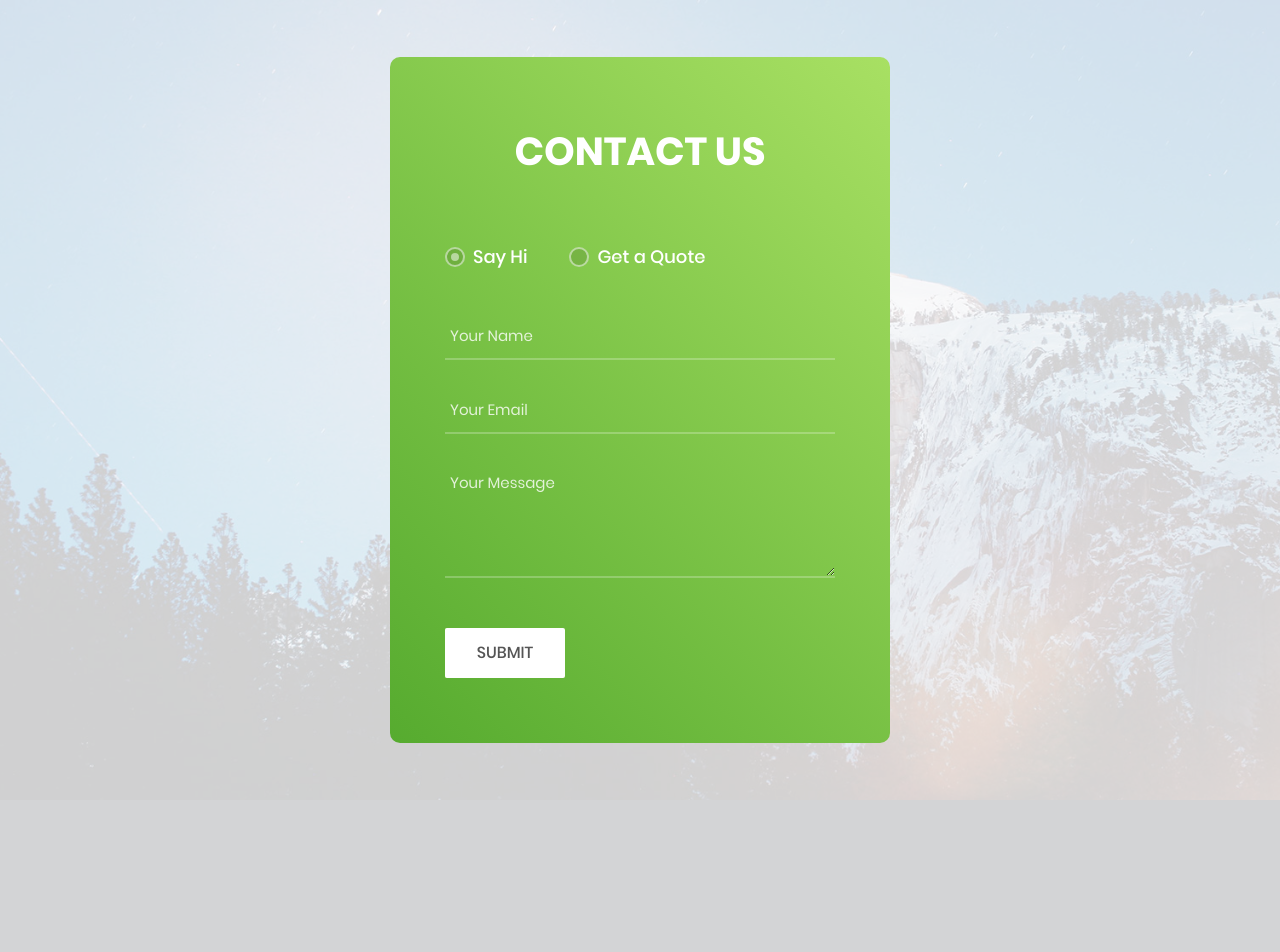
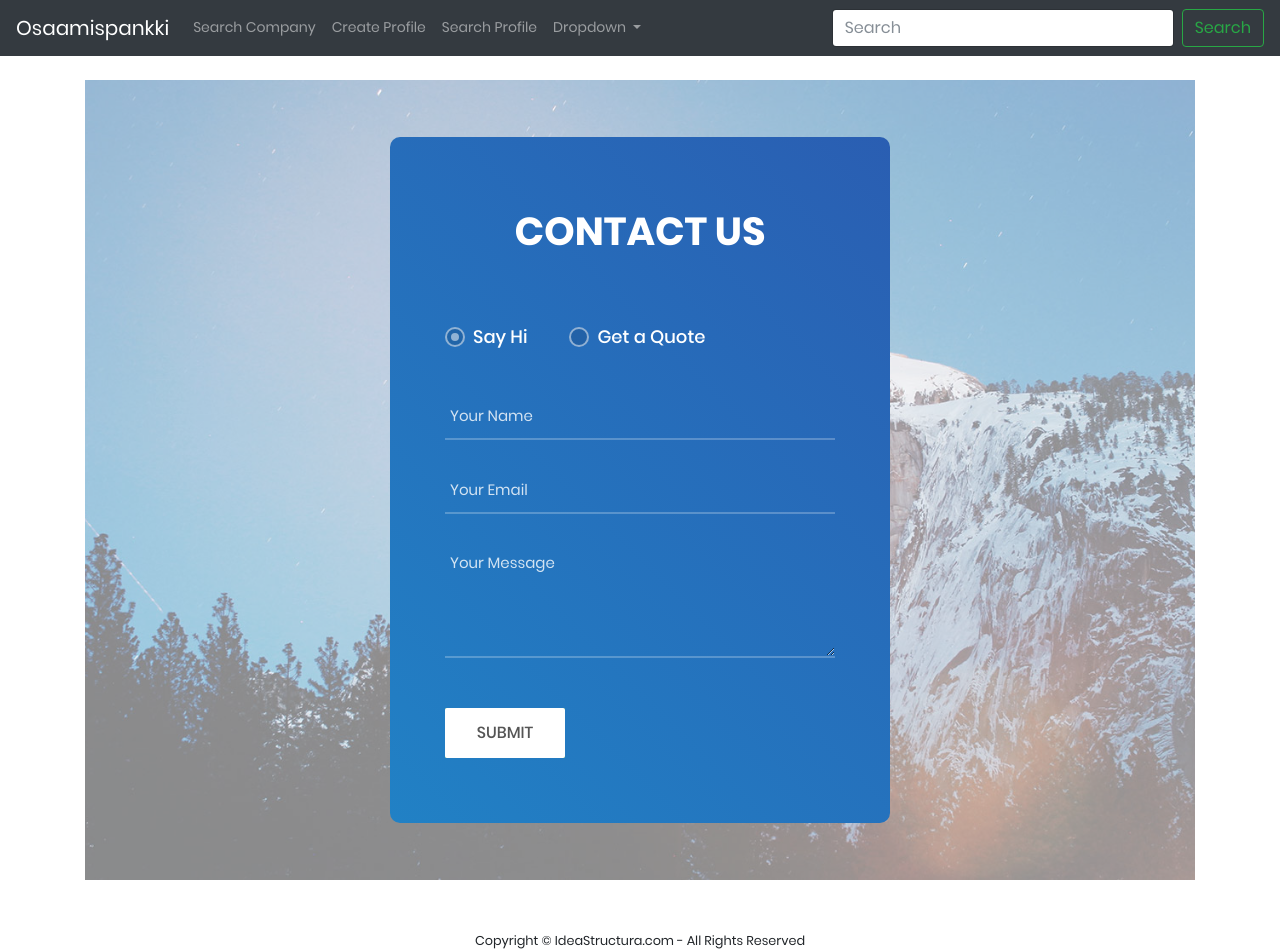
Before and after one commit to Aaltoprojects/djangoproject, a Django app: page /index/ in a window 1280 px wide. Before the commit the page ends 800 px from the top, so only its background shows below. Run offline with Django 3.2, Linux system fonts and the light colour scheme; some libraries are stand-ins or nearby versions.

Commit message:
third commit

```diff
--- a/pages/static/css/main.css
+++ b/pages/static/css/main.css
@@ -135,6 +135,7 @@ iframe {
 .container-contact3 {
   width: 100%;
   min-height: 100vh;
+  height: auto;
   display: -webkit-box;
   display: -webkit-flex;
   display: -moz-box;
@@ -144,17 +145,17 @@ iframe {
   justify-content: center;
   align-items: center;
   padding: 15px;
-  background: rgba(255,255,255,0.8);
+  background: rgba(255,255,255,0.5);
 
 }
 
 .wrap-contact3 {
   width: 500px;
   background: #80c64a;
-  background: -webkit-linear-gradient(45deg, #56ab2f, #a8e063);
-  background: -o-linear-gradient(45deg, #56ab2f, #a8e063);
-  background: -moz-linear-gradient(45deg, #56ab2f, #a8e063);
-  background: linear-gradient(45deg, #56ab2f, #a8e063);
+  background: -webkit-linear-gradient(45deg, #2181c5, #2a5eb2);
+  background: -o-linear-gradient(45deg, #2181c5, #2a5eb2);
+  background: -moz-linear-gradient(45deg, #2181c5, #2a5eb2);
+  background: linear-gradient(45deg, #2181c5, #2a5eb2);
   border-radius: 10px;
   overflow: hidden;
   padding: 72px 55px 65px 55px;
--- a/pages/templates/base.html
+++ b/pages/templates/base.html
@@ -9,6 +9,9 @@
     <link rel="stylesheet" href="https://stackpath.bootstrapcdn.com/bootstrap/4.2.1/css/bootstrap.min.css" integrity="sha384-GJzZqFGwb1QTTN6wy59ffF1BuGJpLSa9DkKMp0DgiMDm4iYMj70gZWKYbI706tWS" crossorigin="anonymous">
 
     <title>{% block title %} Hello World {% endblock %}</title>
+    {% block header %}
+
+    {% endblock header %}
   </head>
   <body>
 
@@ -27,7 +30,7 @@
           <a class="nav-link" href="{% url 'about' %}">Create Profile</a>
         </li>
         <li class="nav-item">
-          <a class="nav-link" href="{% url 'search' %}">Search Profile</a>
+          <a class="nav-link" href="{% url 'index' %}">Search Profile</a>
         </li>
         <li class="nav-item dropdown">
           <a class="nav-link dropdown-toggle" href="#" id="navbarDropdown" role="button" data-toggle="dropdown" aria-haspopup="true" aria-expanded="false">
--- a/pages/templates/index.html
+++ b/pages/templates/index.html
@@ -1,6 +1,8 @@
 <!DOCTYPE html>
 <html lang="en">
+{% extends 'base.html' %}
 <head>
+{% block header %}
 	<title>Contact V3</title>
 	<meta charset="UTF-8">
 	<meta name="viewport" content="width=device-width, initial-scale=1">
@@ -21,10 +23,13 @@
 	<link rel="stylesheet" type="text/css" href={% static "css/util.css" %}>
 	<link rel="stylesheet" type="text/css" href={% static "css/main.css" %}>
 <!--===============================================================================================-->
+{% endblock header %}
+{% block title %} Index {% endblock title %}
 </head>
 <body>
-
-	<div class="bg-contact3" style="background-image: url('images/bg-01.jpg');">
+{% block content %}
+{% load static %}
+	<div class="bg-contact3" style="background-image: url({% static 'images/bg-01.jpg' %});">
 		<div class="container-contact3">
 			<div class="wrap-contact3">
 				<form class="contact3-form validate-form">
@@ -125,6 +130,6 @@
 
   gtag('config', 'UA-23581568-13');
 </script>
-
+{% endblock content %}
 </body>
 </html>
```
